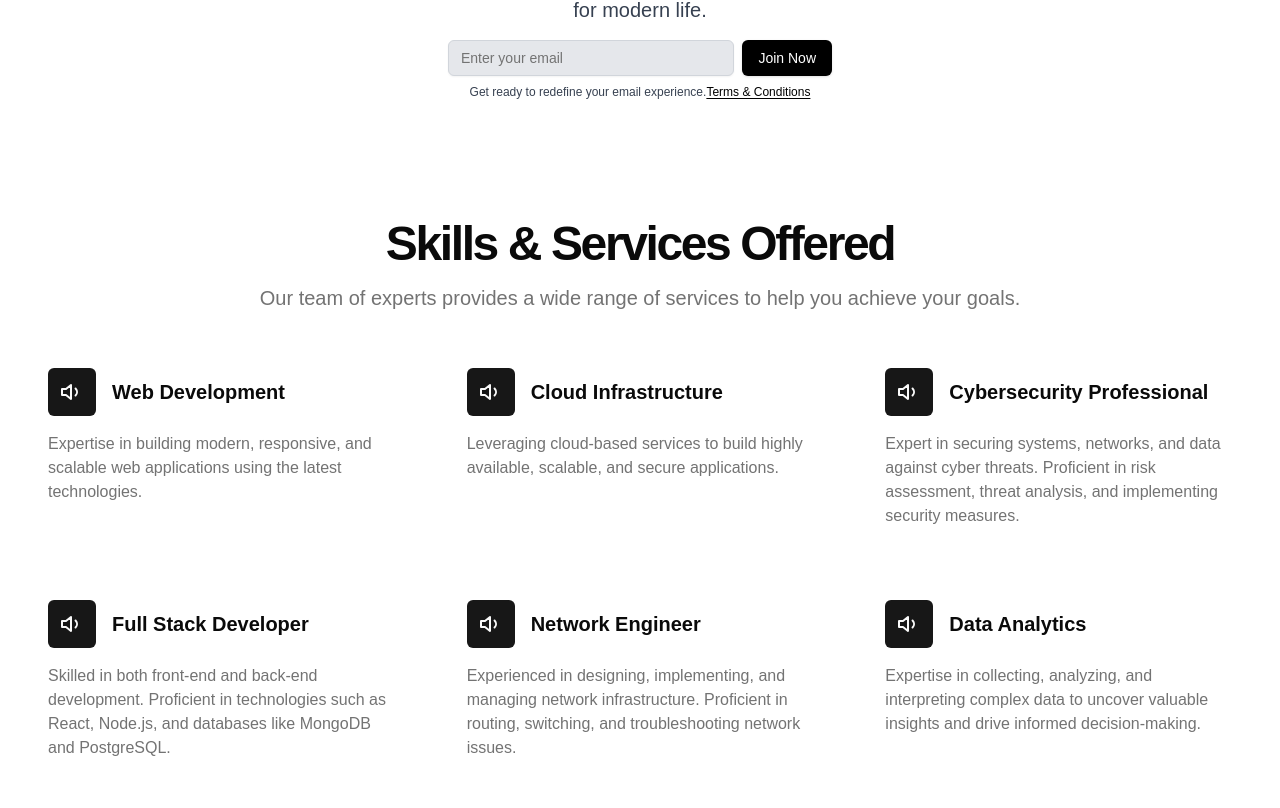
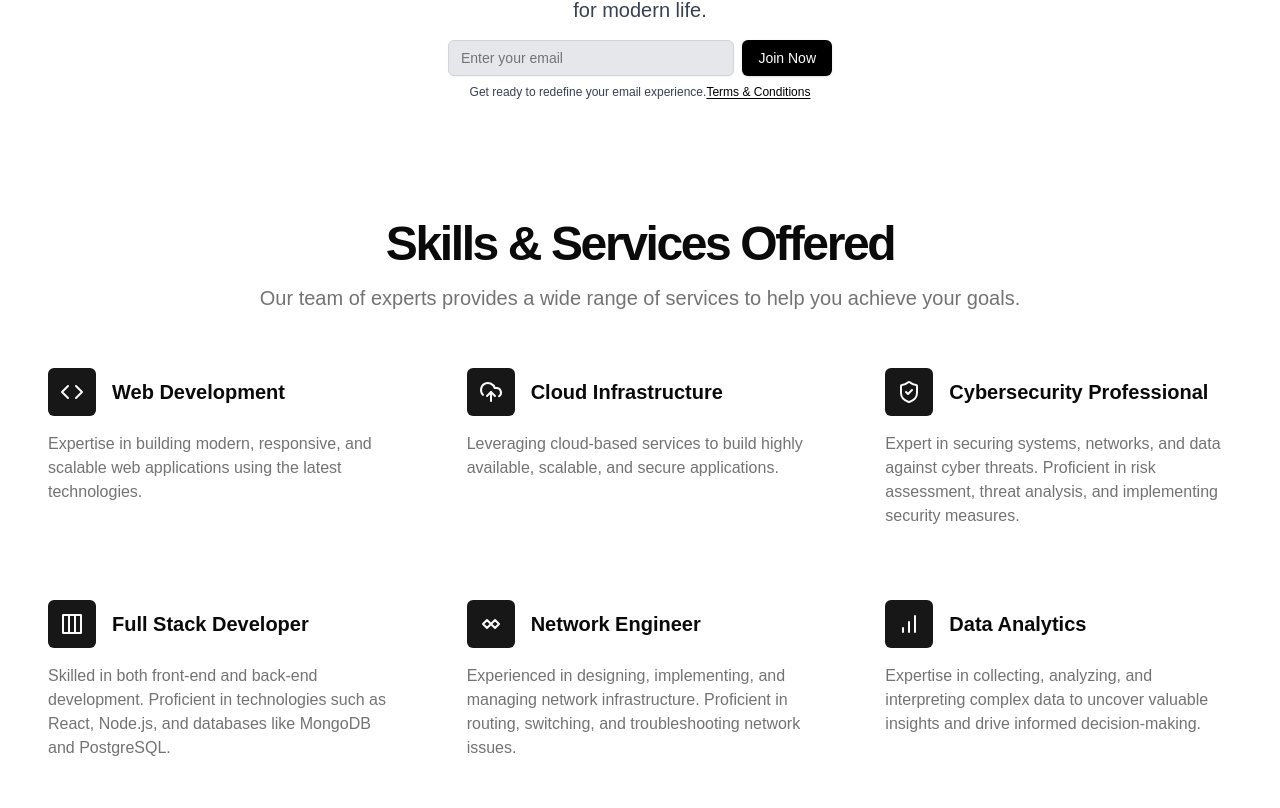
Before and after one commit to evildevill/markdown-blog, a Next.js app: page / in a window 1280 px wide. Shown: the part 2432-3240 px from the top of the page. Built offline with nearby package versions, Linux system fonts and the light colour scheme.

Commit message:
added relevent icons and opimized the code

```diff
--- a/components/skills-offered.jsx
+++ b/components/skills-offered.jsx
@@ -1,74 +1,10 @@
-export function SkillsOffered() {
-    const skills = [
-      {
-        title: "Web Development",
-        description:
-          "Expertise in building modern, responsive, and scalable web applications using the latest technologies.",
-        icon: "CodeIcon",
-      },
-      {
-        title: "Cloud Infrastructure",
-        description: "Leveraging cloud-based services to build highly available, scalable, and secure applications.",
-        icon: "CloudUploadIcon",
-      },
-      {
-        title: "Cybersecurity Professional",
-        description:
-          "Expert in securing systems, networks, and data against cyber threats. Proficient in risk assessment, threat analysis, and implementing security measures.",
-        icon: "ShieldCheckIcon",
-      },
-      {
-        title: "Full Stack Developer",
-        description:
-          "Skilled in both front-end and back-end development. Proficient in technologies such as React, Node.js, and databases like MongoDB and PostgreSQL.",
-        icon: "CodeBracketSquareIcon",
-      },
-      {
-        title: "Network Engineer",
-        description:
-          "Experienced in designing, implementing, and managing network infrastructure. Proficient in routing, switching, and troubleshooting network issues.",
-        icon: "ServerIcon",
-      },
-      {
-        title: "Data Analytics",
-        description:
-          "Expertise in collecting, analyzing, and interpreting complex data to uncover valuable insights and drive informed decision-making.",
-        icon: "ChartBarIcon",
-      },
-    ]
-    return (
-      (<section className="py-12 md:py-16 lg:py-20">
-        <div className="container px-4 md:px-6">
-          <div className="mb-8 text-center">
-            <h2 className="text-3xl font-bold tracking-tighter sm:text-4xl md:text-5xl">Skills &amp; Services Offered</h2>
-            <p className="mt-4 max-w-3xl mx-auto text-muted-foreground md:text-xl">
-              Our team of experts provides a wide range of services to help you achieve your goals.
-            </p>
-          </div>
-          <div className="grid grid-cols-1 sm:grid-cols-2 lg:grid-cols-3 gap-6">
-            {skills.map((skill, index) => (
-              <div
-                key={index}
-                className="bg-background rounded-lg p-6 hover:shadow-lg transition-shadow duration-300">
-                <div className="flex items-center gap-4 mb-4">
-                  <div className="bg-primary rounded-md p-3 flex items-center justify-center">
-                    <Volume1Icon className="w-6 h-6 text-primary-foreground" />
-                  </div>
-                  <h3 className="text-xl font-semibold">{skill.title}</h3>
-                </div>
-                <p className="text-muted-foreground">{skill.description}</p>
-              </div>
-            ))}
-          </div>
-        </div>
-      </section>)
-    );
-  }
+import React, { forwardRef } from 'react';
 
-  function BarChartIcon(props) {
-    return (
-      (<svg
-        {...props}
+// Define a reusable Icon component with display name
+const Icon = forwardRef(function Icon({ type, className, ...props }, ref) {
+  const icons = {
+    Code: (
+      <svg
         xmlns="http://www.w3.org/2000/svg"
         width="24"
         height="24"
@@ -77,19 +13,17 @@ export function SkillsOffered() {
         stroke="currentColor"
         strokeWidth="2"
         strokeLinecap="round"
-        strokeLinejoin="round">
-        <line x1="12" x2="12" y1="20" y2="10" />
-        <line x1="18" x2="18" y1="20" y2="4" />
-        <line x1="6" x2="6" y1="20" y2="16" />
-      </svg>)
-    );
-  }
-
-
-  function CloudUploadIcon(props) {
-    return (
-      (<svg
+        strokeLinejoin="round"
+        ref={ref}
         {...props}
+        className={className}
+      >
+        <polyline points="16 18 22 12 16 6" />
+        <polyline points="8 6 2 12 8 18" />
+      </svg>
+    ),
+    Cloud: (
+      <svg
         xmlns="http://www.w3.org/2000/svg"
         width="24"
         height="24"
@@ -98,19 +32,18 @@ export function SkillsOffered() {
         stroke="currentColor"
         strokeWidth="2"
         strokeLinecap="round"
-        strokeLinejoin="round">
+        strokeLinejoin="round"
+        ref={ref}
+        {...props}
+        className={className}
+      >
         <path d="M4 14.899A7 7 0 1 1 15.71 8h1.79a4.5 4.5 0 0 1 2.5 8.242" />
         <path d="M12 12v9" />
         <path d="m16 16-4-4-4 4" />
-      </svg>)
-    );
-  }
-
-
-  function CodeIcon(props) {
-    return (
-      (<svg
-        {...props}
+      </svg>
+    ),
+    Shield: (
+      <svg
         xmlns="http://www.w3.org/2000/svg"
         width="24"
         height="24"
@@ -119,18 +52,17 @@ export function SkillsOffered() {
         stroke="currentColor"
         strokeWidth="2"
         strokeLinecap="round"
-        strokeLinejoin="round">
-        <polyline points="16 18 22 12 16 6" />
-        <polyline points="8 6 2 12 8 18" />
-      </svg>)
-    );
-  }
-
-
-  function ServerIcon(props) {
-    return (
-      (<svg
+        strokeLinejoin="round"
+        ref={ref}
         {...props}
+        className={className}
+      >
+        <path d="M20 13c0 5-3.5 7.5-7.66 8.95a1 1 0 0 1-.67-.01C7.5 20.5 4 18 4 13V6a1 1 0 0 1 1-1c2 0 4.5-1.2 6.24-2.72a1.17 1.17 0 0 1 1.52 0C14.51 3.81 17 5 19 5a1 1 0 0 1 1 1z" />
+        <path d="m9 12 2 2 4-4" />
+      </svg>
+    ),
+    FullStack: (
+      <svg
         xmlns="http://www.w3.org/2000/svg"
         width="24"
         height="24"
@@ -139,20 +71,18 @@ export function SkillsOffered() {
         stroke="currentColor"
         strokeWidth="2"
         strokeLinecap="round"
-        strokeLinejoin="round">
-        <rect width="20" height="8" x="2" y="2" rx="2" ry="2" />
-        <rect width="20" height="8" x="2" y="14" rx="2" ry="2" />
-        <line x1="6" x2="6.01" y1="6" y2="6" />
-        <line x1="6" x2="6.01" y1="18" y2="18" />
-      </svg>)
-    );
-  }
-
-
-  function ShieldCheckIcon(props) {
-    return (
-      (<svg
+        strokeLinejoin="round"
+        ref={ref}
         {...props}
+        className={className}
+      >
+        <path d="M3 3h18v18H3z" />
+        <path d="M9 3v18" />
+        <path d="M15 3v18" />
+      </svg>
+    ),
+    Network: (
+      <svg
         xmlns="http://www.w3.org/2000/svg"
         width="24"
         height="24"
@@ -161,19 +91,17 @@ export function SkillsOffered() {
         stroke="currentColor"
         strokeWidth="2"
         strokeLinecap="round"
-        strokeLinejoin="round">
-        <path
-          d="M20 13c0 5-3.5 7.5-7.66 8.95a1 1 0 0 1-.67-.01C7.5 20.5 4 18 4 13V6a1 1 0 0 1 1-1c2 0 4.5-1.2 6.24-2.72a1.17 1.17 0 0 1 1.52 0C14.51 3.81 17 5 19 5a1 1 0 0 1 1 1z" />
-        <path d="m9 12 2 2 4-4" />
-      </svg>)
-    );
-  }
-
-
-  function SquareCodeIcon(props) {
-    return (
-      (<svg
+        strokeLinejoin="round"
+        ref={ref}
         {...props}
+        className={className}
+      >
+        <path d="M4 12l4-4 4 4-4 4-4-4z" />
+        <path d="M12 12l4-4 4 4-4 4-4-4z" />
+      </svg>
+    ),
+    DataAnalytics: (
+      <svg
         xmlns="http://www.w3.org/2000/svg"
         width="24"
         height="24"
@@ -182,30 +110,84 @@ export function SkillsOffered() {
         stroke="currentColor"
         strokeWidth="2"
         strokeLinecap="round"
-        strokeLinejoin="round">
-        <path d="M10 9.5 8 12l2 2.5" />
-        <path d="m14 9.5 2 2.5-2 2.5" />
-        <rect width="18" height="18" x="3" y="3" rx="2" />
-      </svg>)
-    );
-  }
+        strokeLinejoin="round"
+        ref={ref}
+        {...props}
+        className={className}
+      >
+        <line x1="12" y1="20" x2="12" y2="10" />
+        <line x1="18" y1="20" x2="18" y2="4" />
+        <line x1="6" y1="20" x2="6" y2="16" />
+      </svg>
+    ),
+    // Additional icons can be added here...
+  };
 
+  return icons[type] || null;
+});
 
-  function Volume1Icon(props) {
-    return (
-      (<svg
-        {...props}
-        xmlns="http://www.w3.org/2000/svg"
-        width="24"
-        height="24"
-        viewBox="0 0 24 24"
-        fill="none"
-        stroke="currentColor"
-        strokeWidth="2"
-        strokeLinecap="round"
-        strokeLinejoin="round">
-        <polygon points="11 5 6 9 2 9 2 15 6 15 11 19 11 5" />
-        <path d="M15.54 8.46a5 5 0 0 1 0 7.07" />
-      </svg>)
-    );
-  }
+Icon.displayName = 'Icon'; // Setting display name for ESLint
+
+export function SkillsOffered() {
+  const skills = [
+    {
+      title: "Web Development",
+      description: "Expertise in building modern, responsive, and scalable web applications using the latest technologies.",
+      icon: "Code",
+    },
+    {
+      title: "Cloud Infrastructure",
+      description: "Leveraging cloud-based services to build highly available, scalable, and secure applications.",
+      icon: "Cloud",
+    },
+    {
+      title: "Cybersecurity Professional",
+      description: "Expert in securing systems, networks, and data against cyber threats. Proficient in risk assessment, threat analysis, and implementing security measures.",
+      icon: "Shield",
+    },
+    {
+      title: "Full Stack Developer",
+      description: "Skilled in both front-end and back-end development. Proficient in technologies such as React, Node.js, and databases like MongoDB and PostgreSQL.",
+      icon: "FullStack",
+    },
+    {
+      title: "Network Engineer",
+      description: "Experienced in designing, implementing, and managing network infrastructure. Proficient in routing, switching, and troubleshooting network issues.",
+      icon: "Network",
+    },
+    {
+      title: "Data Analytics",
+      description: "Expertise in collecting, analyzing, and interpreting complex data to uncover valuable insights and drive informed decision-making.",
+      icon: "DataAnalytics",
+    },
+  ];
+
+  return (
+    <section className="py-12 md:py-16 lg:py-20">
+      <div className="container px-4 md:px-6">
+        <div className="mb-8 text-center">
+          <h2 className="text-3xl font-bold tracking-tighter sm:text-4xl md:text-5xl">Skills & Services Offered</h2>
+          <p className="mt-4 max-w-3xl mx-auto text-muted-foreground md:text-xl">
+            Our team of experts provides a wide range of services to help you achieve your goals.
+          </p>
+        </div>
+        <div className="grid grid-cols-1 sm:grid-cols-2 lg:grid-cols-3 gap-6">
+          {skills.map((skill, index) => (
+            <div
+              key={index}
+              className="bg-background rounded-lg p-6 hover:shadow-lg transition-shadow duration-300"
+            >
+              <div className="flex items-center gap-4 mb-4">
+                <div className="bg-primary rounded-md p-3 flex items-center justify-center">
+                  <Icon type={skill.icon} className="w-6 h-6 text-primary-foreground" />
+                </div>
+                <h3 className="text-xl font-semibold">{skill.title}</h3>
+              </div>
+              <p className="text-muted-foreground">{skill.description}</p>
+            </div>
+          ))}
+        </div>
+      </div>
+    </section>
+  );
+}
```
